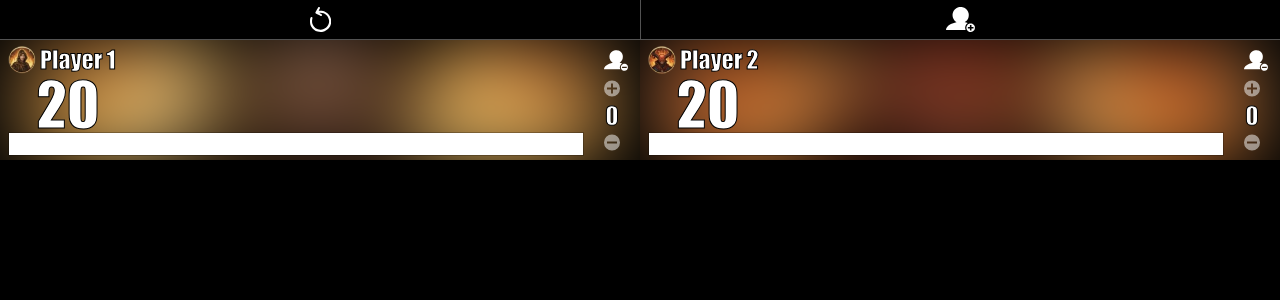
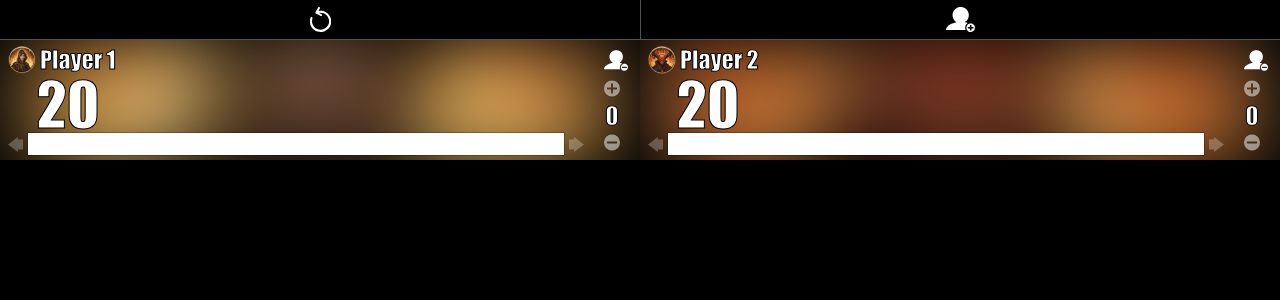
Before and after one commit to andre-rosatto/mtg-tracker, a React (Vite) app: page / in a window 1280 px wide. Shown: the top 300 px of the page. Built offline with nearby package versions, Linux system fonts and the light colour scheme.

Commit message:
undo/redo

```diff
--- a/src/App.tsx
+++ b/src/App.tsx
@@ -10,15 +10,15 @@ export default function App() {
       id: Date.now(),
       name: 'Player 1',
       avatar: Math.floor(Math.random() * avatars.length),
-      life: 20,
       history: [20],
+      index: 0,
     },
     {
       id: Date.now() + 1,
       name: 'Player 2',
       avatar: Math.floor(Math.random() * avatars.length),
-      life: 20,
       history: [20],
+      index: 0,
     },
   ]);
 
@@ -38,6 +38,7 @@ export default function App() {
       ...player,
       life: 20,
       history: [20],
+      index: 0,
     })));
   }
 
@@ -49,8 +50,8 @@ export default function App() {
             id: Date.now(),
             name: `Player ${players.length + 1}`,
             avatar: Math.floor(Math.random() * avatars.length),
-            life: 20,
             history: [20],
+            index: 0
           }]);
         }}
         onRestart={handleGameRestart}
--- a/src/components/Icons/Icons.tsx
+++ b/src/components/Icons/Icons.tsx
@@ -190,6 +190,7 @@ export function PlusIcon({
     </svg>
   );
 }
+
 export function MinusIcon({
   color="#fff",
   strokeWidth=0,
@@ -216,3 +217,43 @@ export function MinusIcon({
     </svg>
   );
 }
+
+export function UndoIcon({
+  color="#fff",
+  ...props
+}: IconProps) {
+  return (
+    <svg
+      width="15"
+      height="15"
+      viewBox="0 0 15 15"
+      fill={color}
+      xmlns="http://www.w3.org/2000/svg"
+      {...props}
+    >
+      <path
+        fill={color}
+        d="M 9.8480732,0 0,7.5000002 9.8480732,15 V 12.506822 H 15 V 2.4931793 H 9.8480732 Z" />
+    </svg>
+  );
+}
+
+export function RedoIcon({
+  color="#fff",
+  ...props
+}: IconProps) {
+  return (
+    <svg
+      width="15"
+      height="15"
+      viewBox="0 0 15 15"
+      fill={color}
+      xmlns="http://www.w3.org/2000/svg"
+      {...props}
+    >
+      <path
+        fill={color}
+        d="M 5.1519268,0 15,7.5000002 5.1519268,15 V 12.506822 H 0 V 2.4931793 h 5.1519268 z" />
+    </svg>
+  );
+}
--- a/src/components/PlayerSlot/Player.tsx
+++ b/src/components/PlayerSlot/Player.tsx
@@ -4,7 +4,7 @@ import AvatarSelector from "../AvatarSelector";
 import { avatars } from "../AvatarSelector/avatars";
 import { RemovePlayerIcon } from "../Icons";
 import TimedButton from "../TimedButton";
-import { MinusIcon, PlusIcon } from "../Icons/Icons";
+import { MinusIcon, PlusIcon, RedoIcon, UndoIcon } from "../Icons/Icons";
 import BarChart from "../barchart";
 
 interface PlayerSlotProps extends React.HTMLAttributes<HTMLDivElement> {
@@ -17,13 +17,36 @@ export default function PlayerSlot({ player, onPlayerChange, onPlayerDelete }: P
   const [lifeChange, setLifeChange] = useState<number>(0);
 
   const handleLifeChange = (isPositive: boolean) => {
+    const currentLife: number = player.history[player.index];
     if (isPositive) {
-      onPlayerChange && onPlayerChange({...player, life: player.life + lifeChange, history: [...player.history, player.life + lifeChange]});
+      onPlayerChange && onPlayerChange({
+        ...player,
+        history: [...player.history.slice(0, player.index + 1), currentLife + lifeChange],
+        index: player.index + 1,
+      });
     } else {
-      onPlayerChange && onPlayerChange({...player, life: Math.max(0, player.life - lifeChange), history: [...player.history, Math.max(0, player.life - lifeChange)]});
+      onPlayerChange && onPlayerChange({
+        ...player,
+        history: [...player.history.slice(0, player.index + 1), currentLife - lifeChange],
+        index: player.index + 1,
+      });
     }
     setLifeChange(0);
   };
+
+  const handleUndo = () => {
+    onPlayerChange && onPlayerChange({
+      ...player,
+      index: player.index - 1,
+    });
+  }
+
+  const handleRedo = () => {
+    onPlayerChange && onPlayerChange({
+      ...player,
+      index: player.index + 1,
+    });
+  }
 
   return (
     <div
@@ -75,21 +98,44 @@ export default function PlayerSlot({ player, onPlayerChange, onPlayerDelete }: P
             type="tel"
             name="life"
             className='max-w-30 h-14 text-6xl text-center outline-none bg-transparent'
-            value={player.life}
+            value={player.history[player.index]}
             onChange={e => onPlayerChange && onPlayerChange({
               ...player,
-              life: parseInt(e.target.value) || 0,
+              // life: parseInt(e.target.value) || 0,
               history: player.history.slice(0, -1).concat(parseInt(e.target.value) || 0)}
             )}
             onFocus={e => e.target.select()}
           ></input>
 
-          <div className="w-full h-6 min-w-0 bg-black/10 border border-black/15">
-            <BarChart
-              data={player.history}
-              color="#fff"
-            />
+          <div className='flex gap-1'>
+            {/* undo */}
+            <button
+              className="cursor-pointer disabled:opacity-25 disabled:cursor-default"
+              disabled={player.index === 0}
+              onClick={handleUndo}
+            >
+              <UndoIcon />
+            </button>
+
+            {/* barchart */}
+            <div className="w-full h-6 min-w-0 bg-black/10 border border-black/15">
+              <BarChart
+                data={player.history}
+                color="#fff"
+                index={player.index}
+              />
+            </div>
+
+            {/* redo */}
+            <button
+              className="cursor-pointer disabled:opacity-25 disabled:cursor-default"
+              disabled={player.index == player.history.length - 1}
+              onClick={handleRedo}
+            >
+              <RedoIcon />
+            </button>
           </div>
+
         </div>
 
         <div>
--- a/src/components/barchart/barchart.tsx
+++ b/src/components/barchart/barchart.tsx
@@ -2,14 +2,15 @@ import { useEffect, useRef } from "react";
 
 interface BarChartProps extends React.ComponentProps<'canvas'> {
   data: number[];
+  index: number;
   color?: string;
   className?: string;
 }
 
-export default function BarChart({ data, color, className, ...props }: BarChartProps) {
+export default function BarChart({ data, index, color, className, ...props }: BarChartProps) {
   const canvasRef = useRef<HTMLCanvasElement>(null);
 
-  useEffect(() => draw(), [data, color]);
+  useEffect(() => draw(), [data, color, index]);
 
   const draw = () => {
     const canvas = canvasRef.current;
@@ -39,16 +40,17 @@ export default function BarChart({ data, color, className, ...props }: BarChartP
     const maxValue = Math.max(...data);
     const barWidth = width / data.length;
 
-    data.forEach((value, index) => {
+    data.forEach((value, idx) => {
       const barHeight = (value / maxValue) * height;
 
       // Avoid fractional pixels
-      const x = Math.round(index * barWidth);
+      const x = Math.round(idx * barWidth);
       const y = Math.round(height - barHeight);
       const w = Math.ceil(barWidth);
       const h = Math.round(barHeight);
 
       ctx.fillStyle = color || "black";
+      ctx.globalAlpha = idx <= index ? 1.0 : 0.25
       ctx.fillRect(x, y, w, h);
     });
   };
--- a/src/types/types.ts
+++ b/src/types/types.ts
@@ -2,6 +2,6 @@ export type Player = {
   id: number;
   name: string;
   avatar: number;
-  life: number;
   history: number[];
+  index: number;
 }
```
